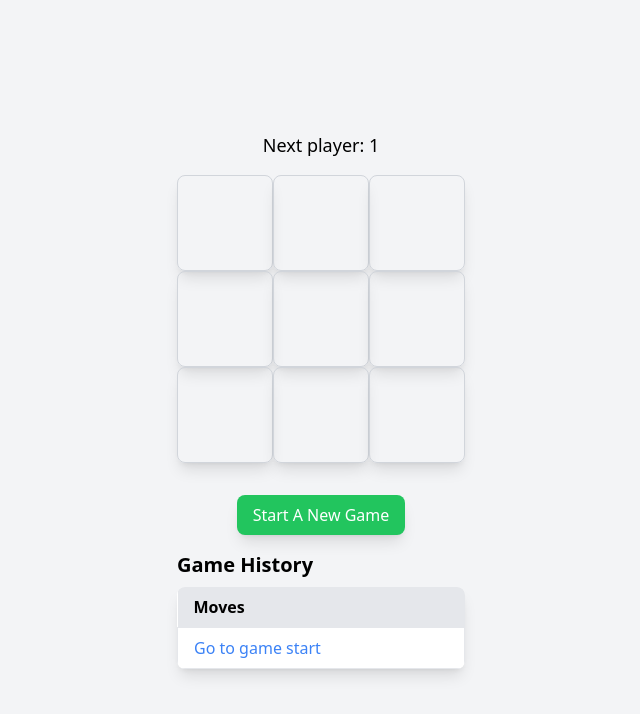
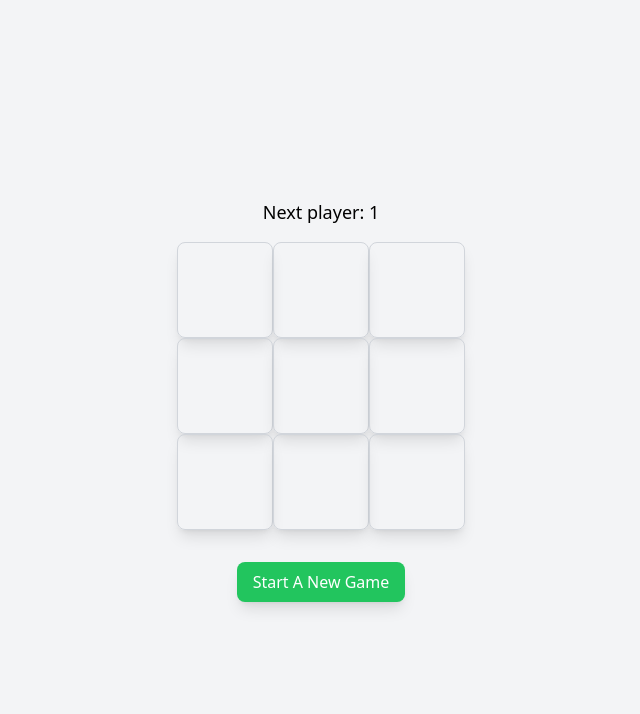
Before and after one commit to uttam-marakana/tic-tac-toe, a React (Vite) app: page / in a window 1280 px wide. Shown: the top 714 px of the page, without its empty margins (319-959 px from the left). Built offline with nearby package versions, Linux system fonts and the light colour scheme.

Commit message:
code updated

```diff
--- a/src/pages/tic-tac-toe.jsx
+++ b/src/pages/tic-tac-toe.jsx
@@ -102,19 +102,6 @@ export default function Game() {
       >
         Start A New Game
       </button>
-      <div className="mt-4 w-full max-w-md">
-        <h3 className="text-xl font-bold mb-2">Game History</h3>
-        <table className="min-w-full bg-white shadow-lg rounded-lg overflow-hidden">
-          <thead>
-            <tr className="bg-gray-200">
-              <th className="py-2 px-4 text-left">Moves</th>
-            </tr>
-          </thead>
-          <tbody>
-            {moves}
-          </tbody>
-        </table>
-      </div>
     </div>
   );
 }
```
